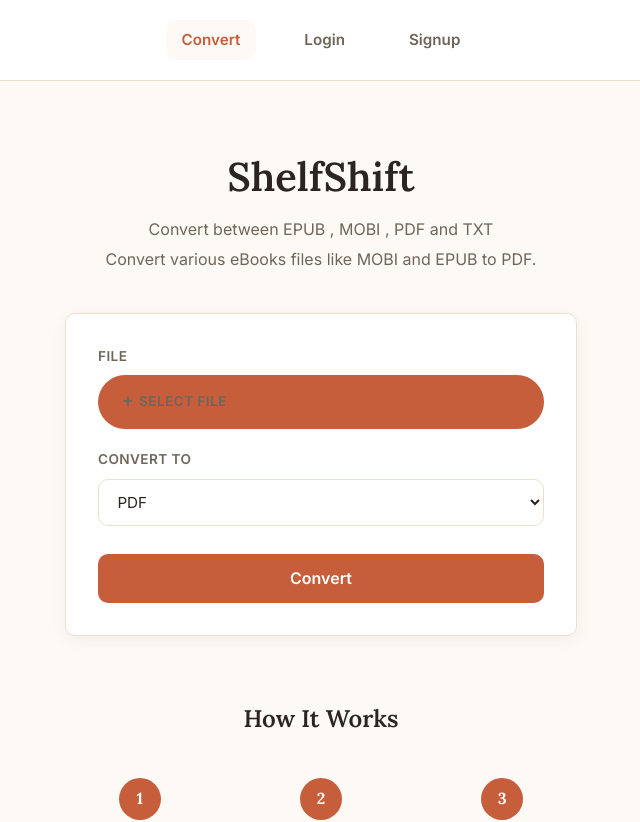
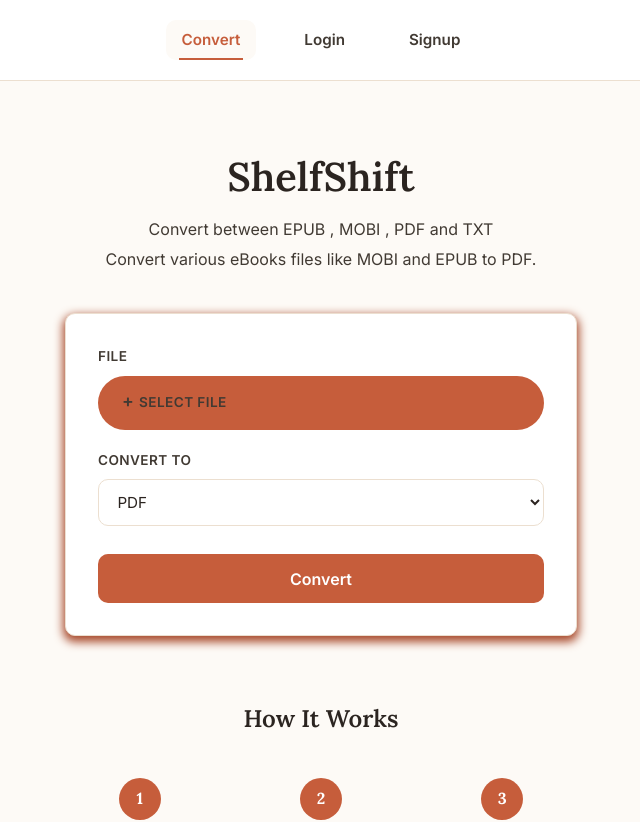
Before and after one commit to NehaReddy79/ShelfShift, a React (Vite) app in the folder frontend/: page / in a window 1280 px wide. Shown: the top 822 px of the page, without its empty margins (319-959 px from the left). Built offline with nearby package versions, Linux system fonts and the light colour scheme; no server answers.

Commit message:
Adding entrance animation and css changes

```diff
--- a/frontend/src/App.css
+++ b/frontend/src/App.css
@@ -25,7 +25,8 @@
   background-color: var(--color-surface);
   border: 1px solid var(--color-border);
   border-radius: var(--radius);
-  box-shadow: var(--shadow);
+  /* box-shadow: var(--shadow); */
+  box-shadow: 0px 4px 10px 2px var(--color-accent-hover);
   padding: 2rem;
 }
 
@@ -120,11 +121,14 @@
   cursor: pointer;
   transition: background-color 0.2s;
   margin-top: 0.5rem;
+
 }
 
 .submit-btn:hover:not(:disabled) {
   background-color: var(--color-accent-hover);
   color: black;
+  box-shadow: 0px 4px 10px 2px var(--color-accent-hover);
+  transform: translateY(-3px);
 }
 
 .submit-btn:disabled {
@@ -206,7 +210,7 @@
 
 .download-btn {
   display: inline-block;
-  background-color: var(--color-success);
+  background-color: rgb(145, 79, 29);
   color: white;
   font-weight: 600;
   text-decoration: none;
@@ -217,7 +221,9 @@
 }
 
 .download-btn:hover {
-  background-color: #286a43;
+  background-color: rgb(77, 39, 11);
+  box-shadow: 0px 4px 10px 2px var(--color-accent-hover);
+  transform: translateY(-2px)
 }
 
 .download-btn:active {
@@ -291,3 +297,22 @@
     gap: 2rem;
   }
 }
+
+.submit-btn, .auth-submit-btn, .download-btn, .file-upload-label {
+  transition: transform 0.1s ease, background-color 0.2s ease;
+}
+
+.submit-btn:active:not(:disabled),
+.auth-submit-btn:active,
+.download-btn:active,
+.file-upload-label:active {
+  transform: scale(0.97);
+}
+
+.auth-input, .select-input {
+  transition: border-color 0.2s ease, box-shadow 0.2s ease;
+}
+
+.auth-input:focus, .select-input:focus {
+  box-shadow: 0 0 0 3px rgba(198, 93, 59, 0.15);
+}
--- a/frontend/src/components/Navbar.css
+++ b/frontend/src/components/Navbar.css
@@ -16,6 +16,7 @@
      padding: 0.5rem 1rem;
      border-radius: var(--radius);
      transition: background-color 0.2s, color 0.2s;
+     position: relative;
    }
 
    .nav-link:hover {
@@ -27,3 +28,20 @@
      color: var(--color-accent);
      background-color: var(--color-background);
    }
+
+.nav-link::after {
+  content: "";
+  position: absolute;
+  bottom: 0;
+  left: 50%;
+  width: 0;
+  height: 2px;
+  background-color: var(--color-accent);
+  transition: width 0.2s ease, left 0.2s ease;
+}
+
+.nav-link:hover::after,
+.nav-link.active::after {
+  width: 70%;
+  left: 15%;
+}
--- a/frontend/src/index.css
+++ b/frontend/src/index.css
@@ -2,7 +2,7 @@
   --color-background: #fdfaf6;
   --color-surface: #ffffff;
   --color-text: #2b2420;
-  --color-text-muted: #6f655a;
+  --color-text-muted: #413a33;
   --color-accent: #c65d3b;
   --color-accent-hover: #a84a2c;
   --color-border: #ecdfd0;
@@ -37,3 +37,31 @@ h1, h2, h3 {
   font-family: var(--font-heading);
   font-weight: 600;
 }
+
+.page-fade {
+  animation: pageFadeIn 0.25s ease;
+}
+
+@keyframes pageFadeIn {
+  from { opacity: 0; }
+  to { opacity: 1; }
+}
+
+@keyframes cardDropIn {
+  0% {
+    opacity: 0;
+    transform: translateY(-40px) scale(0.96);
+  }
+  60% {
+    opacity: 1;
+    transform: translateY(6px) scale(1.01);
+  }
+  100% {
+    opacity: 1;
+    transform: translateY(0) scale(1);
+  }
+}
+
+.card-entrance {
+  animation: cardDropIn 1s cubic-bezier(0.22, 1, 0.36, 1) both;
+}
--- a/frontend/src/pages/Convert.jsx
+++ b/frontend/src/pages/Convert.jsx
@@ -72,7 +72,7 @@ function Convert() {
 
   return (
     <>
-      <div className="app-container">
+      <div className="app-container page-fade">
 
 
         <div className="app-header">
@@ -82,7 +82,7 @@ function Convert() {
         </div>
 
         {jobStatus?.status !== "done" ? (
-          <div className="card">
+          <div className="card card-entrance">
             <form onSubmit={handleSubmit}>
               <div className="form-group">
                 <label>File</label>
--- a/frontend/src/pages/History.css
+++ b/frontend/src/pages/History.css
@@ -16,6 +16,18 @@
   align-items: center;
   gap: 1rem;
   transition: box-shadow 0.2s, transform 0.2s;
+  animation: cardFadeIn 0.4s ease both;
+}
+
+@keyframes cardFadeIn{
+  from{
+    opacity : 0;
+    transform: translateY(10px);
+  }
+  to{
+    opacity : 1;
+    transform: translateY(0);
+  }
 }
 
 .history-card:hover {
@@ -111,6 +123,7 @@
   border-radius: var(--radius);
   padding: 1.25rem 1rem;
   text-align: center;
+  animation:  cardFadeIn 0.4s ease both;
 }
 
 .stat-value {
--- a/frontend/src/pages/History.jsx
+++ b/frontend/src/pages/History.jsx
@@ -24,7 +24,7 @@ function History() {
 
     return (
         <>
-            <div className="app-container">
+            <div className="app-container page-card">
                 <h1>Job History</h1>
                 {loading ?
                     (<p>Loading...</p>) :
@@ -54,8 +54,8 @@ function History() {
 
                             </div>
                             <div className="history-list">
-                                {jobs.map((job) => (
-                                    <div key={job.id} className="history-card">
+                                {jobs.map((job , index) => (
+                                    <div key={job.id} className="history-card" style={{animationDelay : `${index * 0.06}s`}}>
 
                                         <div className="history-info">
                                             <div className="history-filename">{job.file_name}</div>
--- a/frontend/src/pages/Login.css
+++ b/frontend/src/pages/Login.css
@@ -8,7 +8,7 @@
   background-color: var(--color-surface);
   border: 1px solid var(--color-border);
   border-radius: var(--radius);
-  box-shadow: var(--shadow);
+  box-shadow: 0px 4px 10px 2px var(--color-accent-hover);
   padding: 2.5rem 2rem;
 }
 
@@ -40,6 +40,7 @@
 .auth-input:focus {
   outline: none;
   border-color: var(--color-accent);
+  box-shadow: 0px 4px 10px 2px var(--color-accent-hover);
 }
 
 .auth-submit-btn {
@@ -59,6 +60,8 @@
 
 .auth-submit-btn:hover {
   background-color: var(--color-accent-hover);
+  box-shadow: 0px 4px 10px 2px var(--color-accent-hover);
+  transform: translateY(-5px);
 }
 
 .auth-switch {
--- a/frontend/src/pages/Login.jsx
+++ b/frontend/src/pages/Login.jsx
@@ -28,8 +28,8 @@ export default function Login(){
 
     return(
         <>
-            <div className="auth-container">
-                <div className="auth-card">
+            <div className="auth-container page-fade">
+                <div className="auth-card card-entrance">
                     <h2>Welcome Back</h2>
                     <p className="auth-subtitle">Log in to view your conversions.</p>
 
--- a/frontend/src/pages/SignUp.jsx
+++ b/frontend/src/pages/SignUp.jsx
@@ -23,8 +23,8 @@ export default function SignUp() {
 
     return (
         <>
-            <div className="auth-container">
-                <div className="auth-card">
+            <div className="auth-container page-fade">
+                <div className="auth-card card-entrance">
                     <h2>Create Account</h2>
                     <p className="auth-subtitle">Sign up to track your conversions.</p>
 
```
